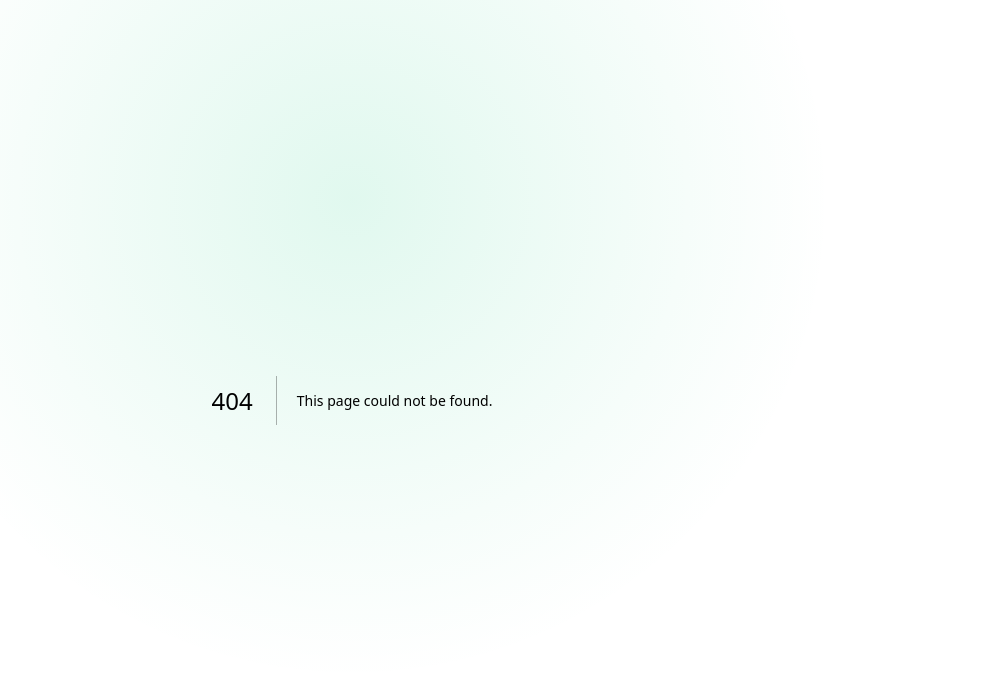
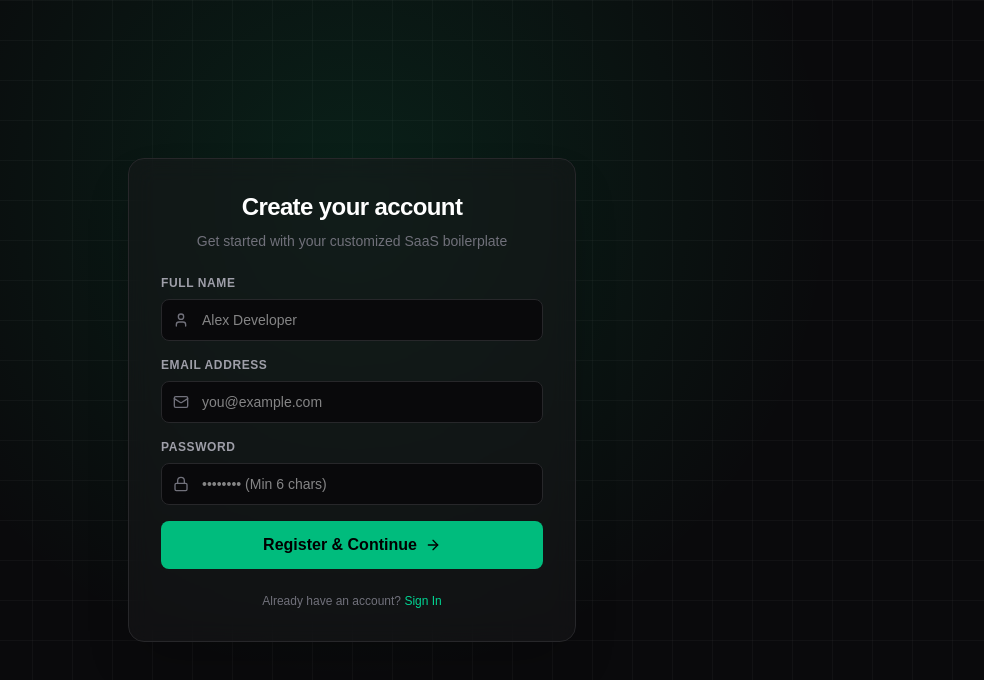
Before and after one commit to satoryuk/open-source-template, a Next.js app: page /register in a window 1280 px wide. Before the commit this address had no page. Shown: the top 680 px of the page, without its empty margins (288-1272 px from the left). Built offline with nearby package versions, Linux system fonts and the light colour scheme.

Commit message:
feat: add animated registration page and prettier configuration

```diff
--- /dev/null
+++ b/src/app/(auth)/register/page.tsx
@@ -0,0 +1,153 @@
+"use client";
+
+import React, { useState } from "react";
+import Link from "next/link";
+import { useRouter } from "next/navigation";
+import { signIn } from "next-auth/react";
+import { motion } from "framer-motion";
+import { User, Mail, Lock, ArrowRight, Loader2 } from "lucide-react";
+
+export default function RegisterPage() {
+  const router = useRouter();
+  const [formData, setFormData] = useState({ name: "", email: "", password: "" });
+  const [error, setError] = useState("");
+  const [loading, setLoading] = useState(false);
+
+  const handleSubmit = async (e: React.FormEvent) => {
+    e.preventDefault();
+    setError("");
+    setLoading(true);
+
+    try {
+      // 1. Post details directly to our newly created API handler
+      const res = await fetch("/api/register", {
+        method: "POST",
+        headers: { "Content-Type": "application/json" },
+        body: JSON.stringify(formData),
+      });
+
+      const data = await res.json();
+
+      if (!res.ok) {
+        throw new Error(data.error || "Something went wrong during account setup.");
+      }
+
+      // 2. Automatically log the user in using NextAuth upon success
+      const result = await signIn("credentials", {
+        redirect: false,
+        email: formData.email,
+        password: formData.password,
+      });
+
+      if (result?.error) {
+        setError("Account created, but automatic sign-in failed. Please log in manually.");
+        router.push("/login");
+      } else {
+        router.push("/dashboard");
+      }
+    } catch (err: any) {
+      setError(err.message || "An unexpected system error occurred.");
+    } finally {
+      setLoading(false);
+    }
+  };
+
+  return (
+    <div className="flex items-center justify-center min-h-screen px-4">
+      <motion.div
+        initial={{ opacity: 0, y: 20 }}
+        animate={{ opacity: 1, y: 0 }}
+        transition={{ duration: 0.5, ease: "easeOut" }}
+        className="w-full max-w-md bg-zinc-900/50 border border-zinc-800 rounded-2xl p-8 backdrop-blur-md shadow-2xl relative"
+      >
+        <h2 className="text-2xl font-bold text-center text-white tracking-tight">Create your account</h2>
+        <p className="text-zinc-500 text-sm text-center mt-2">Get started with your customized SaaS boilerplate</p>
+
+        {error && (
+          <motion.div
+            initial={{ opacity: 0, scale: 0.95 }}
+            animate={{ opacity: 1, scale: 1 }}
+            className="mt-4 p-3 bg-red-500/10 border border-red-500/20 text-red-400 text-sm rounded-lg text-center"
+          >
+            {error}
+          </motion.div>
+        )}
+
+        <form onSubmit={handleSubmit} className="mt-6 space-y-4">
+          <div>
+            <label className="block text-xs font-semibold text-zinc-400 uppercase tracking-wider">Full Name</label>
+            <div className="relative mt-2">
+              <span className="absolute inset-y-0 left-0 flex items-center pl-3 text-zinc-500">
+                <User size={16} />
+              </span>
+              <input
+                type="text"
+                placeholder="Alex Developer"
+                value={formData.name}
+                onChange={(e) => setFormData({ ...formData, name: e.target.value })}
+                className="w-full bg-zinc-950 border border-zinc-800 rounded-lg pl-10 pr-4 py-2.5 text-white focus:outline-none focus:border-emerald-500 transition-all text-sm"
+                required
+              />
+            </div>
+          </div>
+
+          <div>
+            <label className="block text-xs font-semibold text-zinc-400 uppercase tracking-wider">Email Address</label>
+            <div className="relative mt-2">
+              <span className="absolute inset-y-0 left-0 flex items-center pl-3 text-zinc-500">
+                <Mail size={16} />
+              </span>
+              <input
+                type="email"
+                placeholder="you@example.com"
+                value={formData.email}
+                onChange={(e) => setFormData({ ...formData, email: e.target.value })}
+                className="w-full bg-zinc-950 border border-zinc-800 rounded-lg pl-10 pr-4 py-2.5 text-white focus:outline-none focus:border-emerald-500 transition-all text-sm"
+                required
+              />
+            </div>
+          </div>
+
+          <div>
+            <label className="block text-xs font-semibold text-zinc-400 uppercase tracking-wider">Password</label>
+            <div className="relative mt-2">
+              <span className="absolute inset-y-0 left-0 flex items-center pl-3 text-zinc-500">
+                <Lock size={16} />
+              </span>
+              <input
+                type="password"
+                placeholder="•••••••• (Min 6 chars)"
+                value={formData.password}
+                onChange={(e) => setFormData({ ...formData, password: e.target.value })}
+                className="w-full bg-zinc-950 border border-zinc-800 rounded-lg pl-10 pr-4 py-2.5 text-white focus:outline-none focus:border-emerald-500 transition-all text-sm"
+                required
+              />
+            </div>
+          </div>
+
+          <button
+            type="submit"
+            disabled={loading}
+            className="w-full py-3 mt-2 bg-emerald-500 hover:bg-emerald-600 text-black font-semibold rounded-lg transition-colors flex items-center justify-center gap-2 cursor-pointer disabled:opacity-50 disabled:cursor-not-allowed"
+          >
+            {loading ? (
+              <Loader2 size={18} className="animate-spin" />
+            ) : (
+              <>
+                <span>Register & Continue</span>
+                <ArrowRight size={16} />
+              </>
+            )}
+          </button>
+        </form>
+
+        <p className="text-zinc-500 text-xs text-center mt-6">
+          Already have an account?{" "}
+          <Link href="/login" className="text-emerald-400 hover:underline">
+            Sign In
+          </Link>
+        </p>
+      </motion.div>
+    </div>
+  );
+}
```
Also changed, not shown: 2 other files (tests, documents, lock files or other folders).
